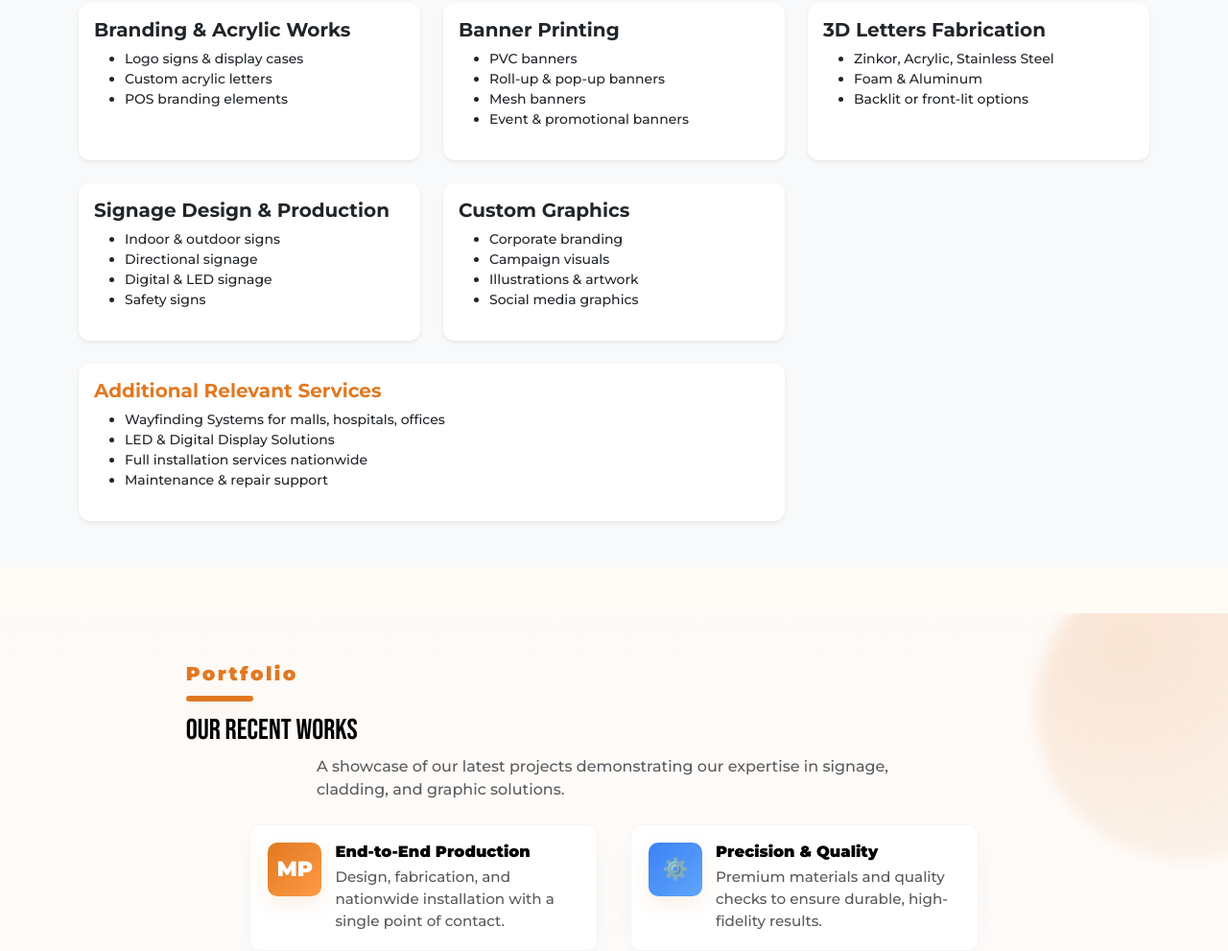
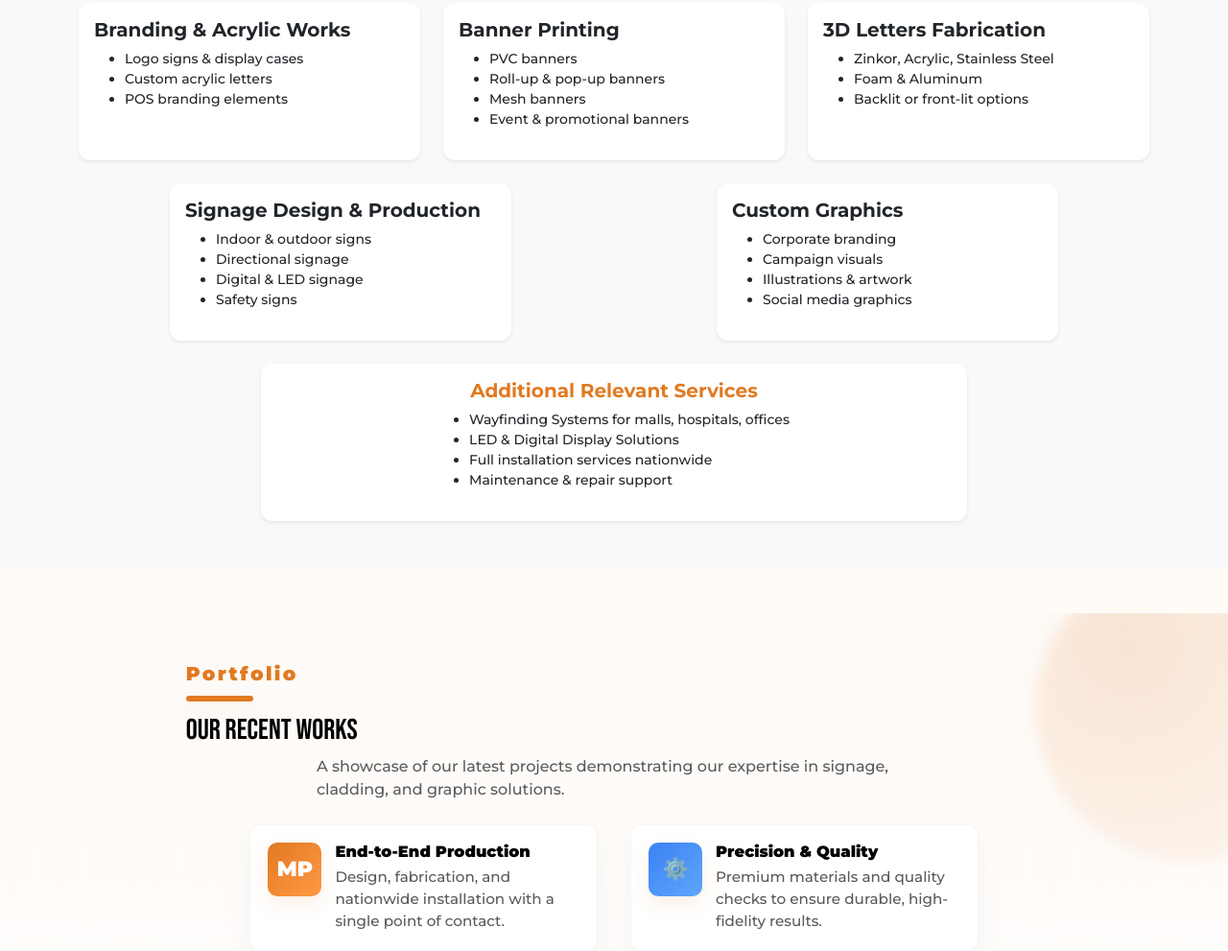
Before and after one commit to shadabahmed786/MasterPieces, a plain HTML site: page index.html in a window 1280 px wide. Shown: the part 2033-3024 px from the top of the page at 96% size. Drawn offline with nearby package versions, Linux system fonts and the light colour scheme.

Commit message:
Improved Ui

```diff
--- a/index.html
+++ b/index.html
@@ -696,9 +696,8 @@
           </div>
         </div>
       </div>
-
     <!-- 7. Signage Design & Production -->
-      <div class="col-md-6 col-lg-4">
+    <div class="col-md-6 col-lg-4 offset-lg-2 mx-auto">
       <div class="card h-100 shadow-sm border-0">
         <div class="card-body">
         <h5 class="card-title fw-bold">Signage Design & Production</h5>
@@ -713,7 +712,7 @@
     </div>
 
     <!-- 8. Custom Graphics -->
-      <div class="col-md-6 col-lg-4">
+    <div class="col-md-6 col-lg-4 mx-auto">
       <div class="card h-100 shadow-sm border-0">
         <div class="card-body">
         <h5 class="card-title fw-bold">Custom Graphics</h5>
@@ -728,16 +727,17 @@
     </div>
 
     <!-- Additional Services -->
-      <div class="col-lg-8 col-md-12">
+    <div class="col-lg-8 col-md-12 mx-auto">
       <div class="card h-100 shadow-sm border-0">
-          <div class="card-body">
+        <div class="card-body text-center">
         <h5 class="card-title fw-bold" style="color:var(--brand-orange); font-weight:700; font-size:20px;">Additional Relevant Services</h5>
-            <ul class="small">
+        <ul class="small d-inline-block text-start" style="max-width:520px;">
           <li>Wayfinding Systems for malls, hospitals, offices</li>
           <li>LED & Digital Display Solutions</li>
           <li>Full installation services nationwide</li>
           <li>Maintenance & repair support</li>
         </ul>
+        </div>
       </div>
     </div>
       </div>
```
Lines whose indentation alone changed are shown as unchanged.
